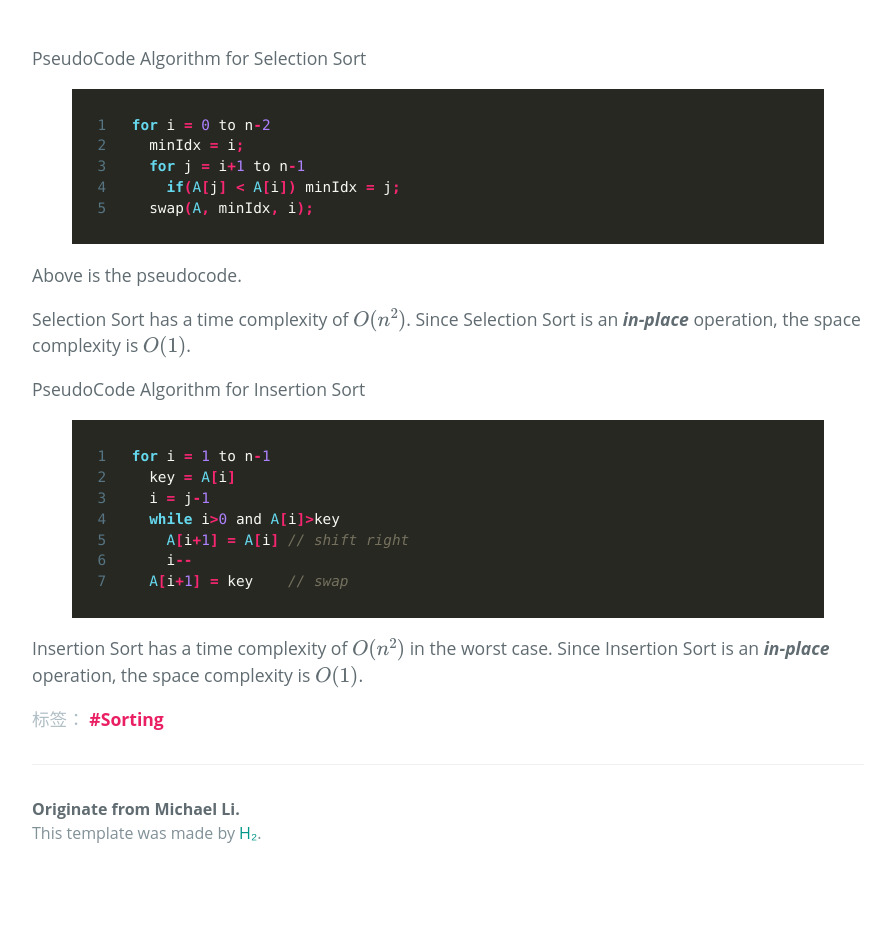
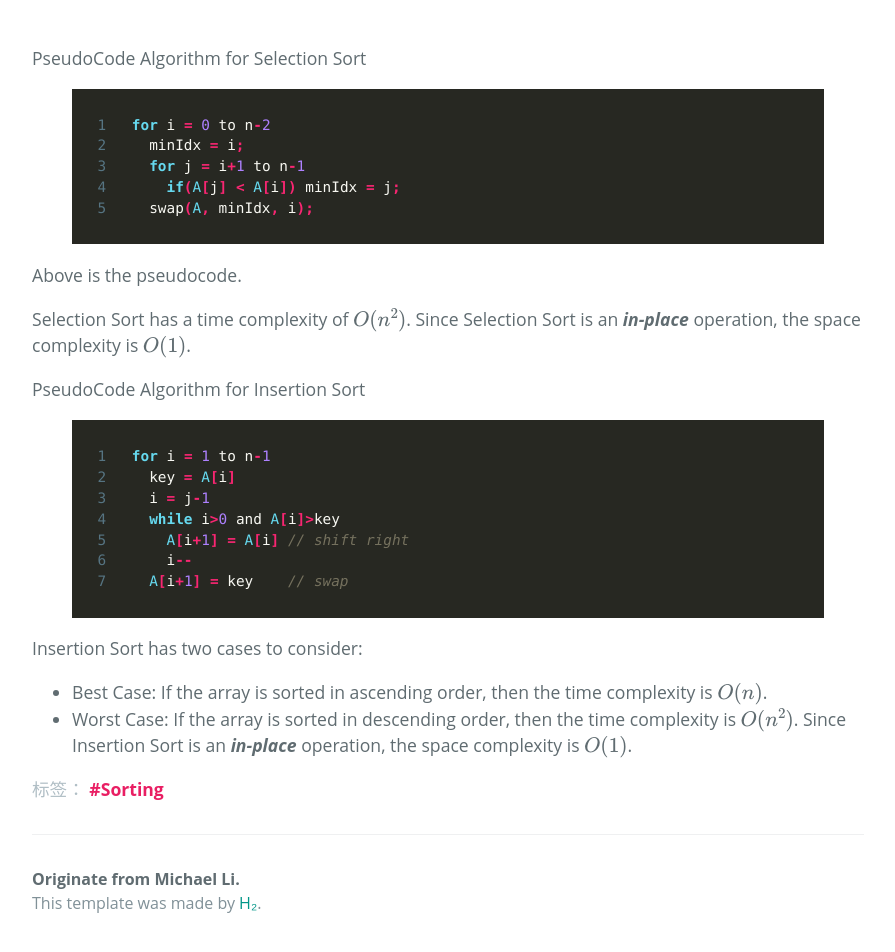
Before and after one commit to zl323/zl323.github.io, a Jekyll site: the page built from _posts/2020-05-12-Selection-Insertion-Sort.md, in a window 1280 px wide and 1336 px high. Shown: the part 373-1325 px from the top of the window, without its empty margins (192-1087 px from the left). Built offline with Jekyll 4.4.1, drawn with Linux system fonts in a browser that asks for light colours; some web fonts are replaced; formulas are drawn with MathJax 3.

Commit message:
edit insertion post

```diff
--- a/_posts/2020-05-12-Selection-Insertion-Sort.md
+++ b/_posts/2020-05-12-Selection-Insertion-Sort.md
@@ -30,4 +30,7 @@ for i = 1 to n-1
   A[i+1] = key    // swap
 {% endhighlight %}
 
-Insertion Sort has a time complexity of $O(n^2)$ in the worst case. Since Insertion Sort is an ***in-place*** operation, the space complexity is $O(1)$.
+Insertion Sort has two cases to consider:
+- Best Case: If the array is sorted in ascending order, then the time complexity is $O(n)$.
+- Worst Case: If the array is sorted in descending order, then the time complexity is $O(n^2)$.
+Since Insertion Sort is an ***in-place*** operation, the space complexity is $O(1)$.
```
